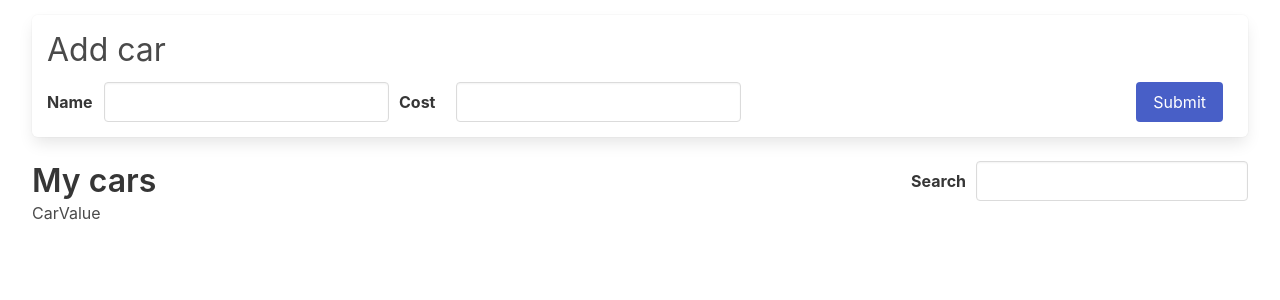
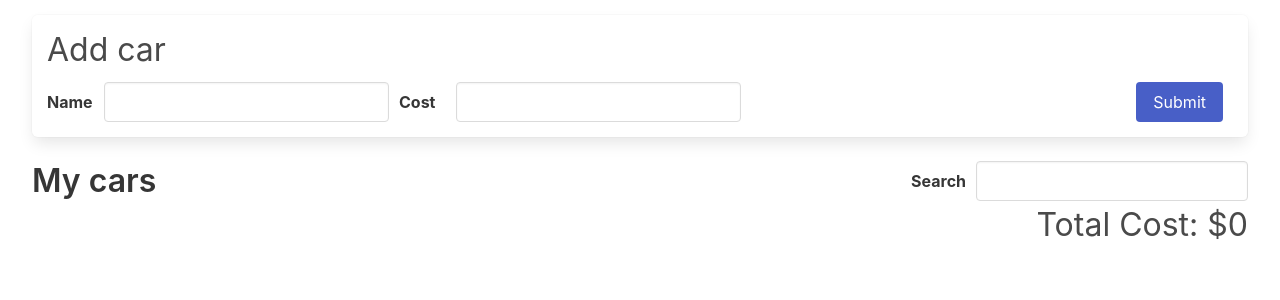
Before and after one commit to khale913/cars, a React (Create React App) app: page / in a window 1280 px wide. Shown: the top 300 px of the page. Built offline with nearby package versions, Linux system fonts and the light colour scheme.

Commit message:
showing totalCost of displayed cars

```diff
--- a/src/components/CarValue.js
+++ b/src/components/CarValue.js
@@ -1,5 +1,17 @@
+import { useDispatch, useSelector } from "react-redux";
+
 function CarValue() {
-  return <div>CarValue</div>;
+  const totalCost = useSelector(({ cars: { data, searchTerm } }) => {
+    const filteredCars = data.filter((car) => {
+      return car.name.toLowerCase().includes(searchTerm.toLowerCase());
+    });
+    let cost = 0;
+    for (let car of filteredCars) {
+      cost += car.cost;
+    }
+    return cost;
+  });
+  return <div className="car-value">Total Cost: ${totalCost}</div>;
 }
 
 export default CarValue;
```
